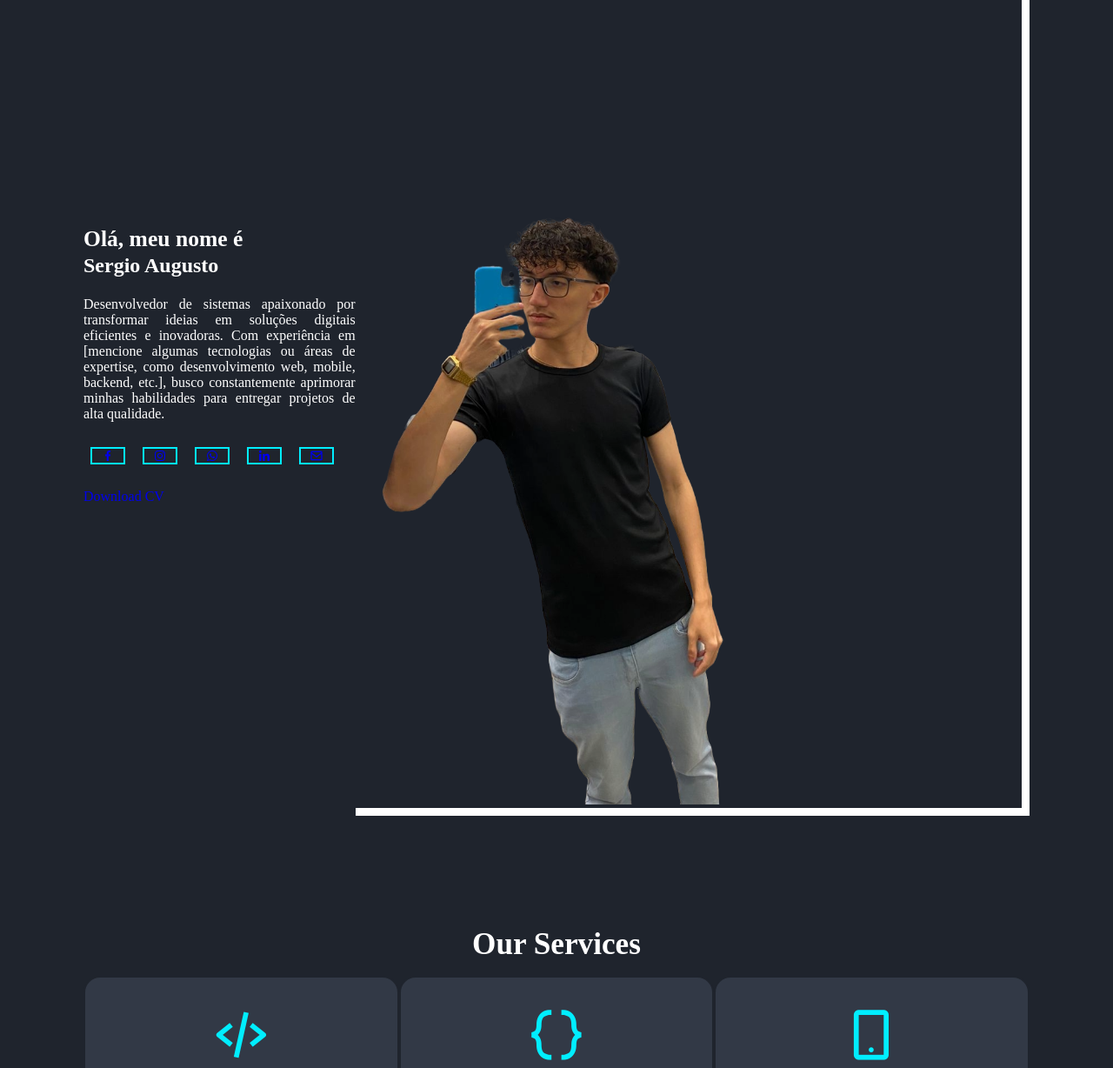
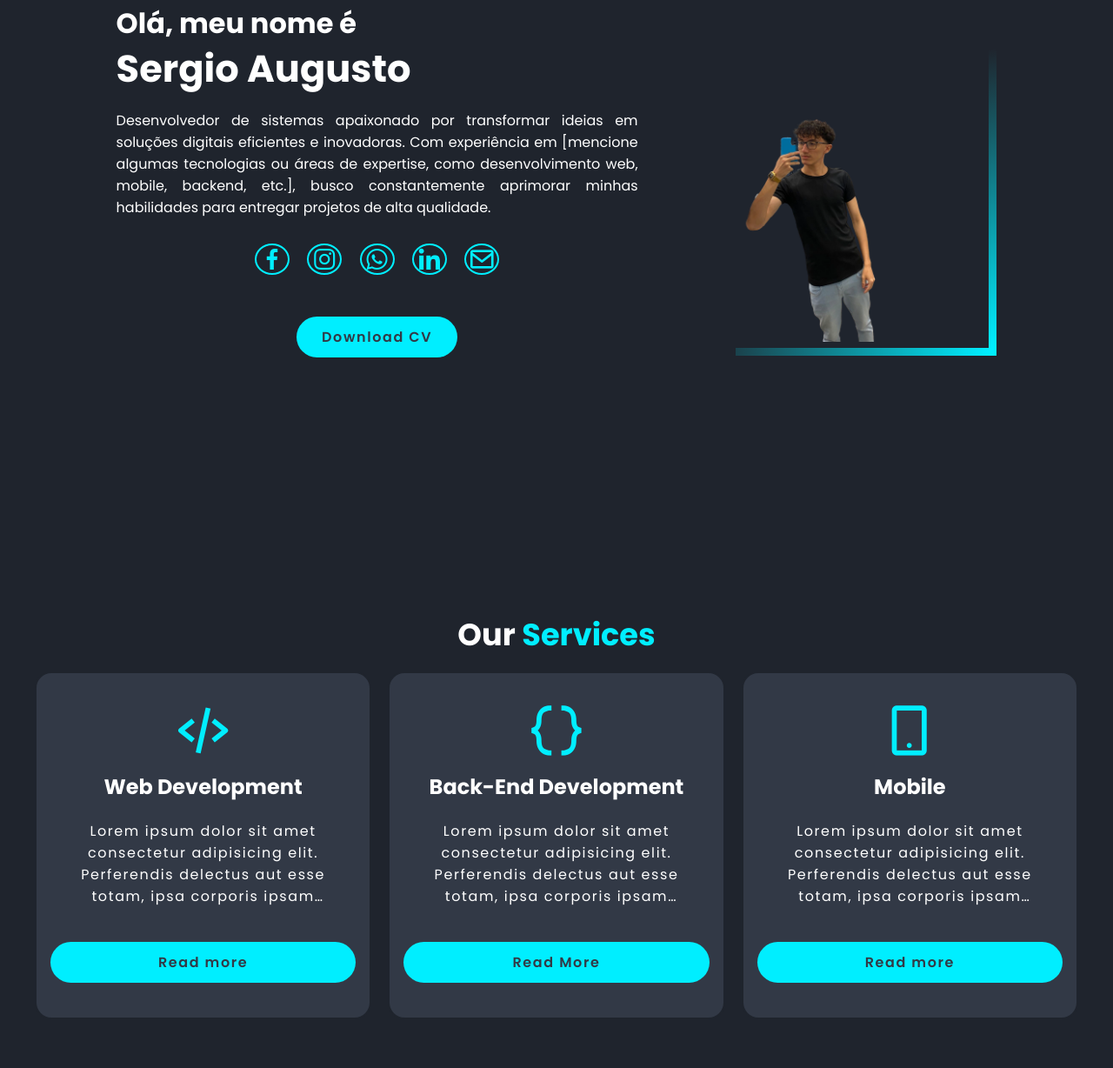
Before and after one commit to sgzinnnnn/2-site, a plain HTML site: page index.html in a window 1280 px wide. Shown: the part 193-1421 px from the top of the page at 87% size. Drawn offline with nearby package versions, Linux system fonts and the light colour scheme.

Commit message:
Add files via upload

```diff
--- a/index.html
+++ b/index.html
@@ -287,6 +287,6 @@
 
 </body>
 
-<script src="./JS/script.js"></script>
+<script src="./script.js"></script>
 
 </html>
--- /dev/null
+++ b/script.js
@@ -0,0 +1,6 @@
+// transformar menu hamburguer em x
+const menuHamburguer = document.querySelector('.menu-hamburguer');
+
+menuHamburguer.addEventListener('click' , () =>{
+    toggleMenu();
+});
--- a/style.css
+++ b/style.css
@@ -1,17 +1,25 @@
+/* Fontes importadas do Google Fonts Poppins */
+@import url('https://fonts.googleapis.com/css2?family=Poppins:wght@300;400;500;600;700;800&display=swap');
+
 :root {
+
     --main-color: #00eeff;
     --text-color: #ffffff;
     --bg-color-01: #1f242d;
     --bg-color-02: #323946;
-  --color-00: #0000001a;
-  --color-01: #999999;
-  --color-02: #009539;
-  --color-03: #7950f2;
-  --color-04: #c00000;
-  --color-05: #232323;
+    --color-00:#0000001a; /* transparencia */
+
+/* Cores extras */
+
+--color-01:#999999;
+--color-02:#009539;
+--color-03:#7950f2;
+--color-04:#c00000;
+--color-05:#232323;
+
 }
 
-* {
+*{
     margin: 0;
     padding: 0;
     box-sizing: border-box;
@@ -22,13 +30,16 @@
 }
 
 html {
-  font-family: 'Times New Roman', Times, serif;
+
+font-family: 'Poppins','sans-serif';
 font-size: 16px;
+
 }
 
-body {
+body{
     background-color: var(--bg-color-01);
     color: var(--text-color);
+
 }
 
 header {
@@ -39,9 +50,11 @@ header {
     padding: 1.1rem;
     background-color: var(--bg-color-01);
     display: flex;
-  justify-content: space-between;
+    justify-content:space-between;
     align-items: center;
     z-index: 100;
+    /* border: solid 1px var(-- --color-02); */
+
 }
 
 .logo {
@@ -51,7 +64,7 @@ header {
     cursor: default;
 }
 
-.nav-responsive {
+.nav-responsive{
     display: none;
     position: absolute;
     top: 100%;
@@ -59,14 +72,17 @@ header {
     width: 100%;
     padding: 1rem;
     background-color: rgb(0, 0, 0, 0.4);
+    /* background-color: var(--bg-color-01); */
     flex-direction: column;
 }
 
-.nav a, .nav-responsive a {
+.nav a, .nav-responsive a{
     font-size: 1.2rem;
     color: var(--text-color);
     padding: 0.5rem 1rem;
     transition: 0.4s;
+    /* border: solid 1px var(--color-02); */
+
 }
 
 .nav a:hover, .nav-responsive a:hover {
@@ -76,6 +92,11 @@ color: var(--main-color);
 section {
     min-height: 100vh;
     padding: 6rem 6rem 2rem;
+    /* border: solid 1px var(--color-02); */
+}
+
+span {
+    color: var(--main-color);
 }
 
 .home, .about {
@@ -88,18 +109,19 @@ section {
 .home-img {
     border-right: solid 0.6rem;
     border-bottom: solid 0.6rem;
-  border-image: linear-gradient (135deg, transparent 50%, var(--main-color)) 1;
-
+    border-image: linear-gradient(135deg, transparent 50%, var(--main-color)) 1;
 }
 
 .about-img {
     border-left: solid 0.6rem;
     border-bottom: solid 0.6rem;
-  border-image: linear-gradient (225deg, transparent 50%, var(--main-color)) 1;
+    border-image: linear-gradient(225deg, transparent 50%, var(--main-color)) 1;
 }
 
 .home-img img, .about-img img {
     width: 100%;
+
+
 }
 
 .about {
@@ -113,6 +135,7 @@ section {
 .home-content h1, .about-content h1 {
     font-weight: 700;
     line-height: 1.3;
+
 }
 
 .home-content h3, .about-content h3 {
@@ -156,7 +179,7 @@ section {
     transition: 0.5s ease;
 }
 
-.services-container .services-box:hover {
+.services-container .services-box:hover{
     border-color: var(--main-color);
     transform: scale(1.01);
 }
@@ -166,15 +189,15 @@ section {
     color: var(--main-color);
 }
 
-.services-box h3 {
+.services-box h3{
     font-size: 1.5rem;
 }
 
-.services-box p {
+.services-box p{
     margin: 0.5rem;
     letter-spacing: 0.1rem;
     display: -webkit-box;
-  -webkit-line-clamp-: 4;
+    -webkit-line-clamp: 4;
     -webkit-box-orient: vertical;
     overflow: hidden;
     text-overflow: ellipsis;
@@ -184,7 +207,7 @@ section {
     background-color: var(--bg-color-02);
 }
 
-.portfolio-container {
+.portfolio-container{
     display: grid;
     gap: 1.2rem;
 }
@@ -197,17 +220,17 @@ section {
     display: flex;
 }
 
-.portfolio-box img {
+.portfolio-box img{
     width: 100%;
     transition: 0.5s ease;
 }
 
-.portfolio-box img:hover {
+.portfolio-box img:hover{
     transform: scale(1.1);
 }
 
-.portfolio-box .portfolio-layer {
-  position: absolute;
+.portfolio-box .portfolio-layer{
+    position:absolute;
     bottom: 0;
     left: 0;
     width: 100%;
@@ -223,7 +246,7 @@ section {
     transition: 0.5s ease;
 }
 
-.portfolio-box:hover .portfolio-layer {
+.portfolio-box:hover .portfolio-layer{
     transform: translateY(0);
 }
 
@@ -255,15 +278,18 @@ max-width: 45rem;
    margin: 0.6rem auto;
    text-align: center;
    margin-bottom: 2rem;
+
 }
 
-form.input-box {
+form .input-box{
     display: flex;
     justify-content: space-between;
     flex-wrap: wrap;
+
 }
 
-form .input-box input, form textarea {
+form .input-box input,
+form textarea {
     width: 100%;
     padding: 1rem;
     font-size: 1rem;
@@ -271,6 +297,7 @@ color: var(--text-color);
     background-color: var(--bg-color-02);
     border-radius: 0.5rem;
     margin: 0.4rem 0;
+
 }
 
 form textarea {
@@ -297,12 +324,224 @@ align-items: center;
     width: 2.5rem;
     background: transparent;
     border: solid 0.15rem var(--main-color);
+    border-radius: 50%;
+    font-size: 2rem;
+    color: var(--main-color);
     margin: 1.8rem 0.5rem;
     transition: 0.5s ease;
+
 }
 
 .social-media a:hover {
     background-color: var(--main-color);
     color: var(--bg-color-02);
+    box-shadow: 0 0 0.3rem var(--main-color)
+}
+
+/* button */
+
+.btn {
+    display: inline-block;
+    padding: 0.7rem 1.8rem;
+    background-color: var(--main-color);
+    border-radius: 2rem;
+    color: var(--bg-color-02);
+    font-weight: 600;
+    letter-spacing: 0.1rem;
+    transition: 0.3s ease;
+    margin-top: 1.2rem;
+}
+
+.btn:hover {
     box-shadow: 0 0 0.3rem var(--main-color);
+    background-color: inherit;
+    color: var(--main-color);
+    cursor: pointer;
 }
+
+/* /button */
+
+/* Menu amburguer */
+
+.menu-hamburguer {
+    display: none;
+    cursor: pointer;
+    z-index: 101;
+}
+
+.nav-responsive.active {
+    display: flex; /* Alterado para flex para ativar corretamente */
+    right: 0;
+}
+
+.bar1, .bar2, .bar3 {
+    width: 2rem;
+    height: 0.3rem;
+    background-color: var(--text-color);
+    margin: 0.4rem 0;
+    transition: 0.3s ease;
+}
+
+.change .bar1 {
+    transform: translate(0, 0.65rem) rotate(-45deg);
+}
+
+.change .bar2 {
+    opacity: 0;
+}
+
+.change .bar3 {
+    transform: translate(0, -0.65rem) rotate(45deg);
+}
+
+/* /Menu hamburguer */
+
+/* media queries (responsividade) */
+
+/* extra small - smartphone */
+
+@media (min-width: 0px) {
+
+    .menu-hamburguer {
+        display: block;
+    }
+
+    .nav{
+        display: none;
+    }
+
+    .nav-responsive a {
+        display: block;
+        font-size: 1.2rem;
+        margin: 0.5rem 0;
+    }
+
+    section{
+        padding: 6rem 2.5rem;
+    }
+
+    .home, .about{
+        flex-direction: column;
+        gap: 1.2rem;
+    }
+
+    .home-img, .about-img{
+        width: 80%;
+        max-width: 80%;
+    }
+
+    .home-content, .about-content {
+        width: 100%;
+    }
+
+    .home-content div{
+        text-align: center;
+    }
+
+    .home-content h1, .about-content h1{
+        font-size: 2.2rem;
+        font-weight: 700;
+        line-height: 1.3;
+    }
+
+    .services-container {
+        flex-direction: column;
+        align-items: center;
+    }
+
+    .services-box{
+        width: 100%;
+    }
+}
+
+/* small - smartphone (landscape) */
+
+@media (min-width:576px){
+
+    .home-img, .about-img {
+        width: 65%;
+        max-width: 65%;
+    }
+
+    .services-box{
+        width: 70%;
+    }
+
+    /* .header{
+        background-color: var(--color-02);
+    } */
+
+}
+
+/* Medium - Tablet */
+
+@media (min-width:768px){
+
+    .menu-hamburguer{
+        display: none;
+    }
+
+    .nav {
+        display: block;
+    }
+
+    .nav-responsive, .nav-responsive a {
+        display: none;
+    }
+
+    .home, .about{
+        flex-direction: row;
+        justify-content: space-evenly;
+    }
+
+    .home-img, .about-img{
+        max-width: 35%;
+    }
+
+    .home-content, .about-content {
+        width: 50%;
+    }
+
+    .services-box{
+        width: 60%;
+        margin-bottom: 2rem;
+    }
+
+    .portfolio-container{
+        grid-template-columns: auto auto;
+    }
+
+    form .input-box input{
+        width: 49%;
+    }
+}
+    /* responsividade - notebook */
+
+    @media (min-width: 992px) {
+
+        .services-container {
+            flex-direction: row;
+            gap: 1.2rem;
+        }
+    }
+
+    /* responsividade - desktop */
+
+    @media (min-width: 1200px) {
+
+        .home-img, .about-img{
+            max-width: 25%;
+        }
+
+        .home-content h1 {
+            font-size: 2.7rem;
+        }
+
+        .home-content h3 {
+            font-size: 2rem;
+        }
+        .portfolio-container {
+            grid-template-columns: auto auto auto;
+        }
+    }
+/* media queries (responsividade) */
```
Lines whose indentation alone changed are shown as unchanged.
